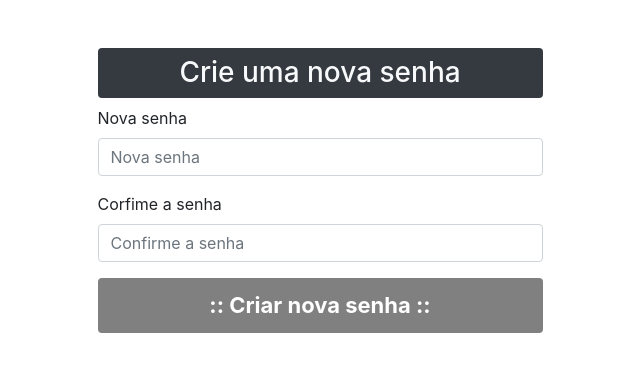
After one commit to Amauri777br/sistema_de_loginAIPR2019v1, a PHP site: page /gerar_senha.php in a window 1280 px wide. The commit adds this page. Shown: the top 372 px of the page, without its empty margins (320-960 px from the left). Run offline with PHP 8.4, Linux system fonts and the light colour scheme.

Commit message:
Preparação para gerar nova senha

```diff
--- /dev/null
+++ b/gerar_senha.php
@@ -0,0 +1,57 @@
+<!doctype html>
+<html lang="pt_br">
+
+<head>
+    <!-- Required meta tags -->
+    <meta charset="utf-8">
+    <meta name="viewport" content="width=device-width, initial-scale=1, shrink-to-fit=no">
+
+    <!-- Bootstrap CSS -->
+    <link rel="stylesheet" href="https://stackpath.bootstrapcdn.com/bootstrap/4.3.1/css/bootstrap.min.css" integrity="sha384-ggOyR0iXCbMQv3Xipma34MD+dH/1fQ784/j6cY/iJTQUOhcWr7x9JvoRxT2MZw1T" crossorigin="anonymous">
+
+    <title>Crie uma nove senha</title>
+</head>
+
+<body>
+    <main class="container">
+        <section class="row justify-content-center">
+            <div class="col-lg-5 mt-5">
+                <h3 class="text-center bg-dark text-light p-2 rounded">
+                    Crie uma nova senha
+                </h3>
+                <h4 class="text-center">
+                    <?= @$msg ?>
+                </h4>
+                <form action="" method="post">
+                    <div class="form-group">
+                        <label for="senha">
+                            Nova senha
+                        </label>
+                        <input type="password" name="senha" id="senha" class="form-control" placeholder="Nova senha" Required>
+                    </div>
+                    <div class="form-group">
+                        <label for="senha">
+                            Corfime a senha
+                        </label>
+                        <input type="password" name="csenha" id="csenha" class="form-control" placeholder="Confirme a senha" Required>
+                    </div>
+                    <div class="form-group">
+                        <input type="submit" value=":: Criar nova senha ::" name="criar" class="btn btn-block" style="background: gray;
+                            color: white;
+                            font-weight: bolder;
+                            padding: 10px;
+                            font-size: 22px;">
+                    </div>
+                </form>
+            </div>
+        </section>
+    </main>
+
+    <!-- Optional JavaScript -->
+    <!-- jQuery first, then Popper.js, then Bootstrap JS -->
+    <script src="https://code.jquery.com/jquery-3.3.1.slim.min.js" integrity="sha384-q8i/X+965DzO0rT7abK41JStQIAqVgRVzpbzo5smXKp4YfRvH+8abtTE1Pi6jizo" crossorigin="anonymous"></script>
+    <script src="https://cdnjs.cloudflare.com/ajax/libs/popper.js/1.14.7/umd/popper.min.js" integrity="sha384-UO2eT0CpHqdSJQ6hJty5KVphtPhzWj9WO1clHTMGa3JDZwrnQq4sF86dIHNDz0W1" crossorigin="anonymous"></script>
+    <script src="https://stackpath.bootstrapcdn.com/bootstrap/4.3.1/js/bootstrap.min.js" integrity="sha384-JjSmVgyd0p3pXB1rRibZUAYoIIy6OrQ6VrjIEaFf/nJGzIxFDsf4x0xIM+B07jRM" crossorigin="anonymous"></script>
+</body>
+
+</html>
--- a/slider.php
+++ b/slider.php
@@ -63,14 +63,14 @@ require_once 'session.php';
                         <img src="images/paisagem1.jpg" class="d-block w-100" alt="Paiságem Lindona">
                         <div class="carousel-caption d-none d-md-block">
                             <h5>Assassins'Creed IV Black Flag</h5>
-                            <p>Nulla vitae elit libero, a pharetra augue mollis interdum.</p>
+                            <p>Pega na minha pistola</p>
                         </div>
                     </div>
                     <div class="carousel-item">
                         <img src="images/paisagem2.jpg" class="d-block w-100" alt="Paiságem Lindona">
                         <div class="carousel-caption d-none d-md-block">
                             <h5>Assassins'Creed IV Black Flag</h5>
-                            <p>Lorem ipsum dolor sit amet, consectetur adipiscing elit.</p>
+                            <p>Olha o Barcão</p>
                         </div>
                     </div>
                     <div class="carousel-item">
```
Also changed, not shown: 127_0_0_1.sql (+9 -7 lines).
